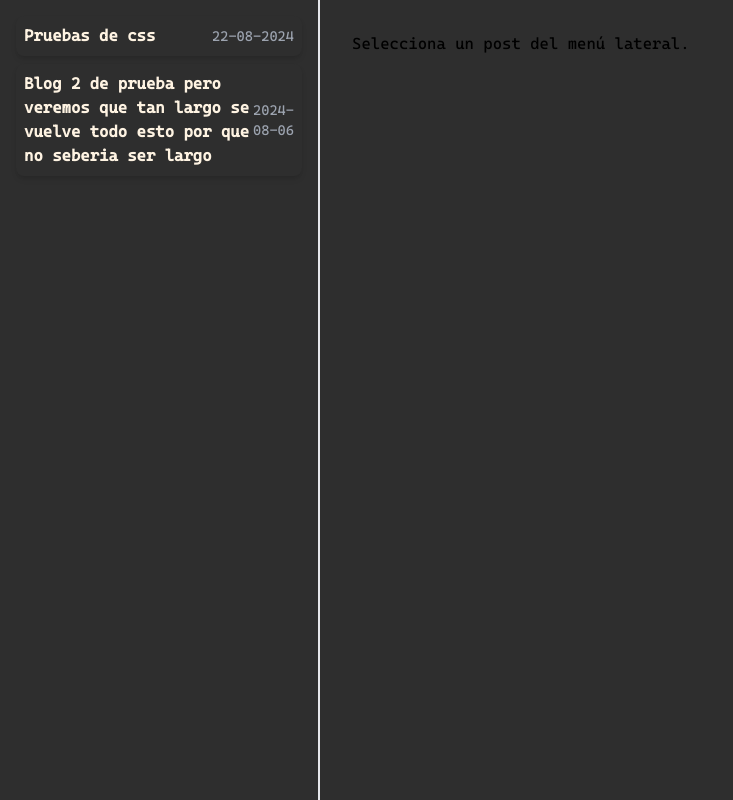
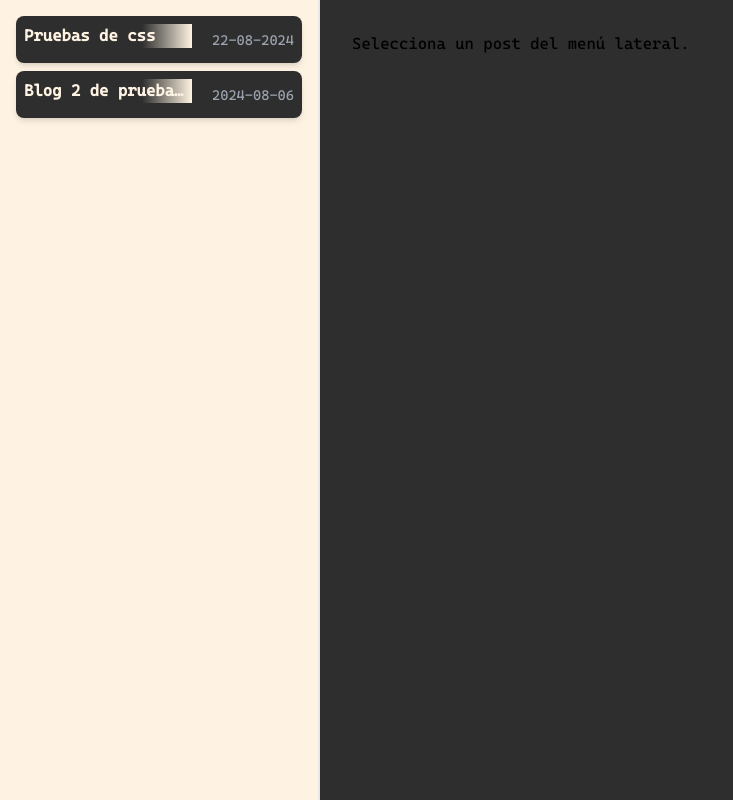
Before and after one commit to Seikened/Seikened.github.io, a React (Create React App) app: page /blog in a window 1280 px wide. Shown: the whole page, without its empty margins (0-733 px from the left). Built offline with nearby package versions, Linux system fonts and the light colour scheme.

Commit message:
este commit es un comit estable de el blog y de como visualmente se va a estructurar...

```diff
--- a/src/components/Sidebar.tsx
+++ b/src/components/Sidebar.tsx
@@ -17,7 +17,7 @@ const posts = postFiles.keys().map(path => {
 
 const Sidebar: React.FC<{ isDay: boolean }> = ({ isDay }) => {
   return (
-    <div className={`p-4 ${isDay ? 'bg-secondary' : 'bg-secondary'} h-full border-r-2`}>
+    <div className={`p-4 ${isDay ? 'bg-secondary' : 'bg-primary'} h-full border-r-2`}>
       {posts.map(post => (
         <div
           key={post.name}
@@ -25,11 +25,11 @@ const Sidebar: React.FC<{ isDay: boolean }> = ({ isDay }) => {
         >
           <Link
             to={`/blog/${post.name}`}
-            className={`flex-grow font-semibold ${isDay ? 'text-secondary' : 'text-primary'} group-hover:text-tertiary transition duration-300 ease-in-out`}
+            className={`flex-grow font-semibold truncate ${isDay ? 'text-secondary' : 'text-primary'} group-hover:text-tertiary transition duration-300 ease-in-out`}
           >
-            {post.displayName}
+            <span className="block w-full overflow-hidden whitespace-nowrap overflow-ellipsis fade-out">{post.displayName}</span>
           </Link>
-          <span className={`text-sm ${isDay ? 'text-gray-500' : 'text-gray-400'}`}>{post.date}</span>
+          <span className={`text-sm ${isDay ? 'text-gray-500' : 'text-gray-400'} ml-2 fixed-width`}>{post.date}</span>
         </div>
       ))}
     </div>
--- a/src/index.css
+++ b/src/index.css
@@ -34,3 +34,33 @@ code {
   font-family: 'Cascadia Code', source-code-pro, Menlo, Monaco, Consolas, 'Courier New',
     monospace;
 }
+
+
+.truncate {
+  overflow: hidden;
+  text-overflow: ellipsis;
+  white-space: nowrap;
+}
+
+.fade-out {
+  position: relative;
+  display: inline-block;
+  max-width: 100%;
+}
+
+.fade-out::after {
+  content: '';
+  position: absolute;
+  right: 0;
+  top: 0;
+  bottom: 0;
+  width: 50px; /* Ajusta este valor según lo necesites */
+  background: linear-gradient(to left, #FEF3E2, rgba(255,255,255,0));
+}
+
+/* Clase para fijar el ancho de la fecha */
+.fixed-width {
+  min-width: 5.9rem; /* Ajusta el valor según sea necesario */
+  text-align: right;
+  white-space: nowrap;
+}
--- a/src/posts/TestPost.tsx
+++ b/src/posts/TestPost.tsx
@@ -1,4 +1,4 @@
-import React from 'react';
+
 
 const TestPost = () => (
   <div className="max-w-4xl mx-auto rounded-md p-4 border-l-4 border-secondary">
--- a/src/posts/blog1.tsx
+++ b/src/posts/blog1.tsx
@@ -1,8 +1,8 @@
-import React from 'react';
+
 
 const TestPost = () => (
   <div className="max-w-4xl mx-auto rounded-md p-4 border-l-4 border-secondary">
-    <h1 className="text-4xl font-bold mb-2 text-secondary">Test Post</h1>
+    <h1 className="text-4xl font-bold mb-2 text-secondary">Blog 2</h1>
     <p className="text-sm text-gray-500">2024-08-06</p>
     <p>Lorem ipsum dolor sit amet consectetur adipisicing elit. Expedita voluptas aspernatur minus accusantium, id saepe provident quasi. Excepturi aliquid ad recusandae minus libero officia vitae voluptate quos odit. Hic, laudantium?</p>
   </div>
```
